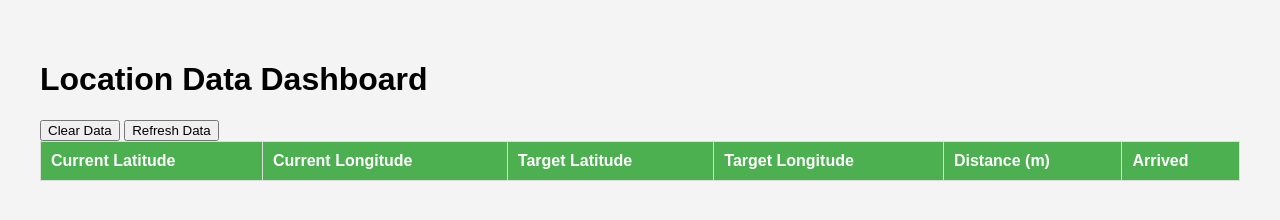
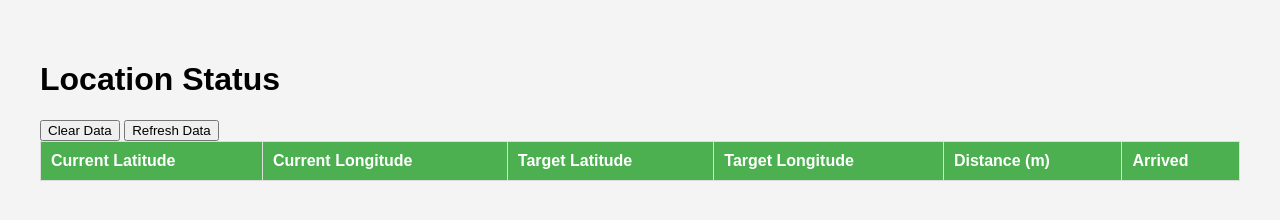
Before and after one commit to mikaaa12/dasboardAR, a plain HTML site: page index.html in a window 1280 px wide. Drawn offline with Linux system fonts and the light colour scheme; no server answers.

Commit message:
Update index.html
change name H1

```diff
--- a/index.html
+++ b/index.html
@@ -27,7 +27,7 @@
     </style>
 </head>
 <body>
-    <h1>Location Data Dashboard</h1>
+    <h1>Location Status </h1>
     <button id="clear-button">Clear Data</button>
     <button onclick="fetchLocations()">Refresh Data</button>
     <table id="locations-table">
```
